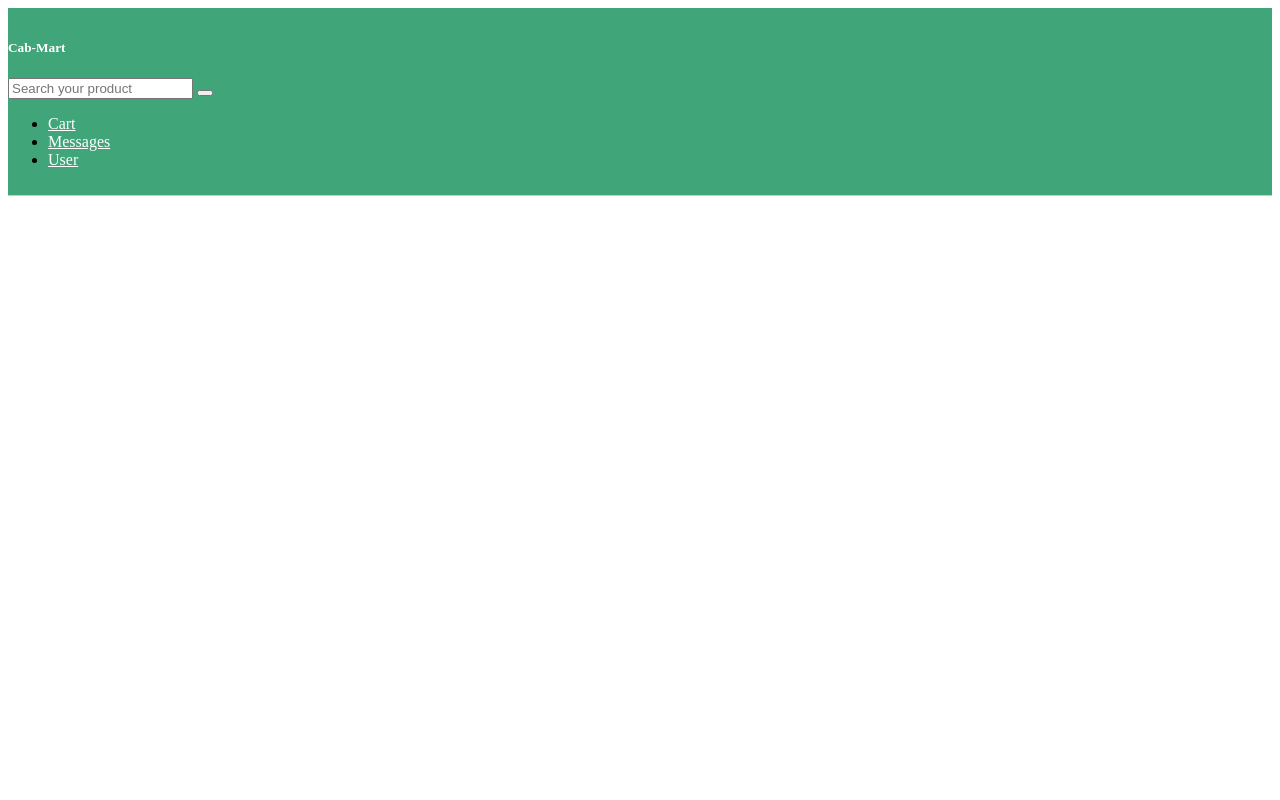
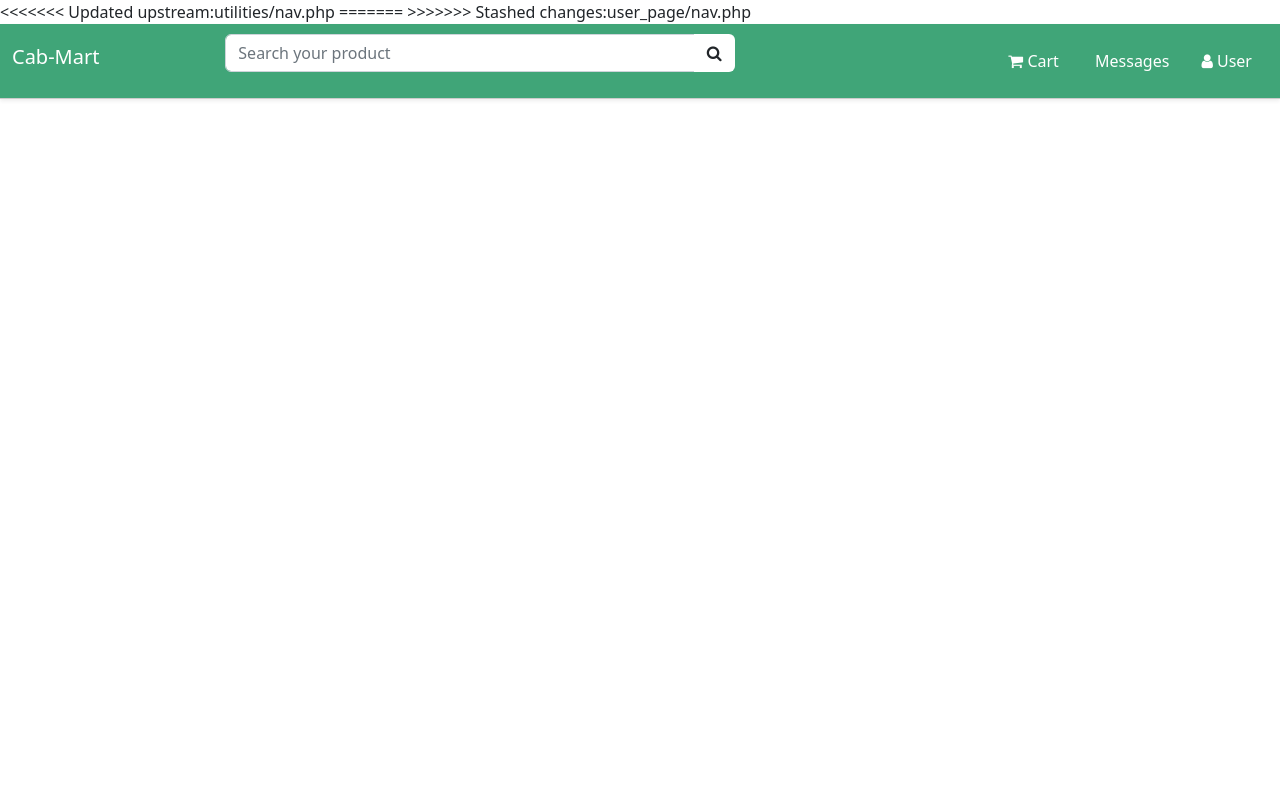
Before and after one commit to Zenaiko/Capstone, a PHP site: page /utilities/nav.php in a window 1280 px wide. Run offline with PHP 8.4, Linux system fonts and the light colour scheme.

Commit message:
Update nav.php

```diff
--- a/utilities/nav.php
+++ b/utilities/nav.php
@@ -1,4 +1,9 @@
 
+<<<<<<< Updated upstream:utilities/nav.php
+=======
+<link href="https://stackpath.bootstrapcdn.com/font-awesome/4.7.0/css/font-awesome.min.css" rel="stylesheet">
+<link href="https://cdn.jsdelivr.net/npm/bootstrap@5.2.0-beta1/dist/css/bootstrap.min.css" rel="stylesheet">
+>>>>>>> Stashed changes:user_page/nav.php
     <link rel="stylesheet" href="../css/nav.css">
     <div class="main-navbar shadow-sm sticky-top">
         <div class="top-navbar">
```
